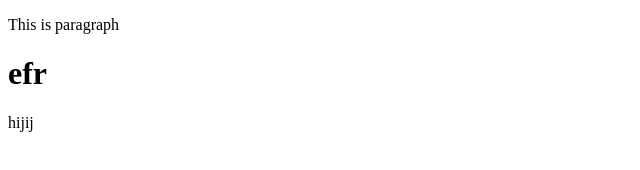
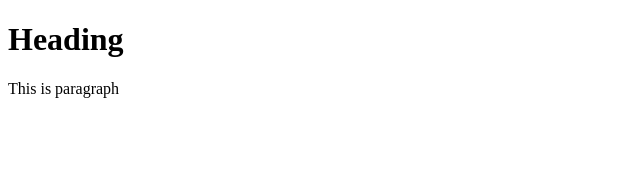
Before and after one commit to munibHabib/git-test, a website: page index.html in a window 1280 px wide. Shown: the whole page, without its empty margins (0-640 px from the left). Drawn offline with Linux system fonts and the light colour scheme.

Commit message:
new commit

```diff
--- a/index.html
+++ b/index.html
@@ -7,8 +7,8 @@
     <title>Document</title>
 </head>
 <body>
+    <h1>Heading</h1>
     <p>This is paragraph</p>
-    <h1>efr</h1>
-    <p>hijij</p>
+
 </body>
 </html>
```
Also changed, not shown: package.json (added, +24 -0 lines), template/test.html (deleted, +0 -12 lines), 1 other file.
